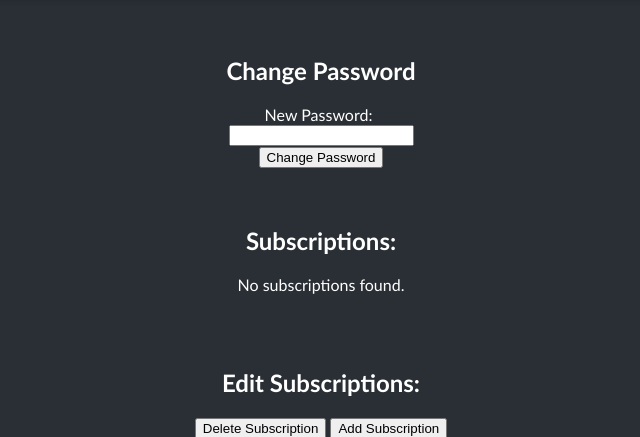
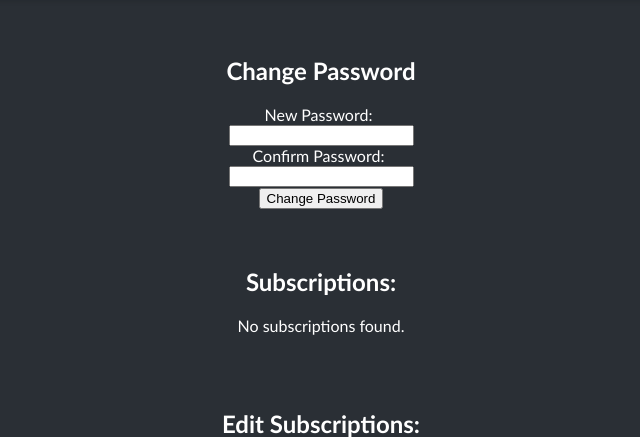
Before and after one commit to FlixPicks-Orange/FlixPicks-Front, a Flask app: page /settings in a window 1280 px wide. Shown: the part 64-501 px from the top of the page, without its empty margins (319-959 px from the left). Run offline with Flask 3, Linux system fonts and the light colour scheme; a user stored in the database is signed in; data that the repository does not hold is empty.

Commit message:
Added confirm pw field to settings for change pw

```diff
--- a/app.py
+++ b/app.py
@@ -125,8 +125,13 @@ def settings():
     subs = get_subscriptions(current_user.id)
     #Update password, PATCH request triggers
     if request.method == 'PATCH':
-        if 'newPassword' in request.json:
+         if 'newPassword' in request.json and 'confirmPassword' in request.json:
             new_password = request.json['newPassword']
+            confirm_password = request.json['confirmPassword']
+
+            if new_password != confirm_password:
+                return "New password and confirmed password do not match", 400
+
             updated_password = bcrypt.generate_password_hash(new_password).decode("utf-8")
             updated_password = {'password': updated_password}
             r_password = requests.patch(os.getenv('DB_URL') + f"/users/update/{current_user.username}/password", json=updated_password)
--- a/templates/settings.html
+++ b/templates/settings.html
@@ -14,6 +14,8 @@
     <form id="changePasswordForm">
         <label for="newPassword">New Password:</label><br>
         <input type="password" id="newPassword" name="newPassword"><br>
+        <label for="confirmPassword">Confirm Password:</label><br>
+        <input type="password" id="confirmPassword" name="confirmPassword"><br>
         <button type="button" onclick="submitChangePasswordRequest()">Change Password</button>
     </form>
 
@@ -37,11 +39,20 @@
         <button onclick="addSubscription()">Add Subscription</button>
     </div>
 
-
+    <br></br>
     <a href="{{ url_for('userhome') }}" class="button" style="height: 3vh;">Home</a>
 
     <script>
+
         function submitChangePasswordRequest() {
+        var newPassword = document.getElementById("newPassword").value;
+        var confirmPassword = document.getElementById("confirmPassword").value;
+
+        if (newPassword !== confirmPassword) {
+            alert("New password and confirmed password do not match");
+            return;
+        }
+
         var xhr = new XMLHttpRequest();
         xhr.open("PATCH", "/settings", true);
         xhr.setRequestHeader("Content-Type", "application/json");
@@ -49,16 +60,16 @@
             if (xhr.readyState === 4) {
                 if (xhr.status === 200) {
                     alert("Password changed successfully."); // Display a success message
-                        document.getElementById("changePasswordForm").reset(); // Reset the form
+                    document.getElementById("changePasswordForm").reset();
                 } else {
                     alert("Failed to change password. Please try again."); // Display an error message
                 }
             }
         };
-            var newPassword = document.getElementById("newPassword").value;
-            var data = JSON.stringify({ "newPassword": newPassword });
+        var data = JSON.stringify({ "newPassword": newPassword, "confirmPassword": confirmPassword });
         xhr.send(data);
     }
+
 
         function deleteSubscription() {
         var providerName = prompt("Enter the provider name to delete (e.g., Netflix, Hulu, Disney+, etc.):");
```
Lines whose indentation alone changed are shown as unchanged.
